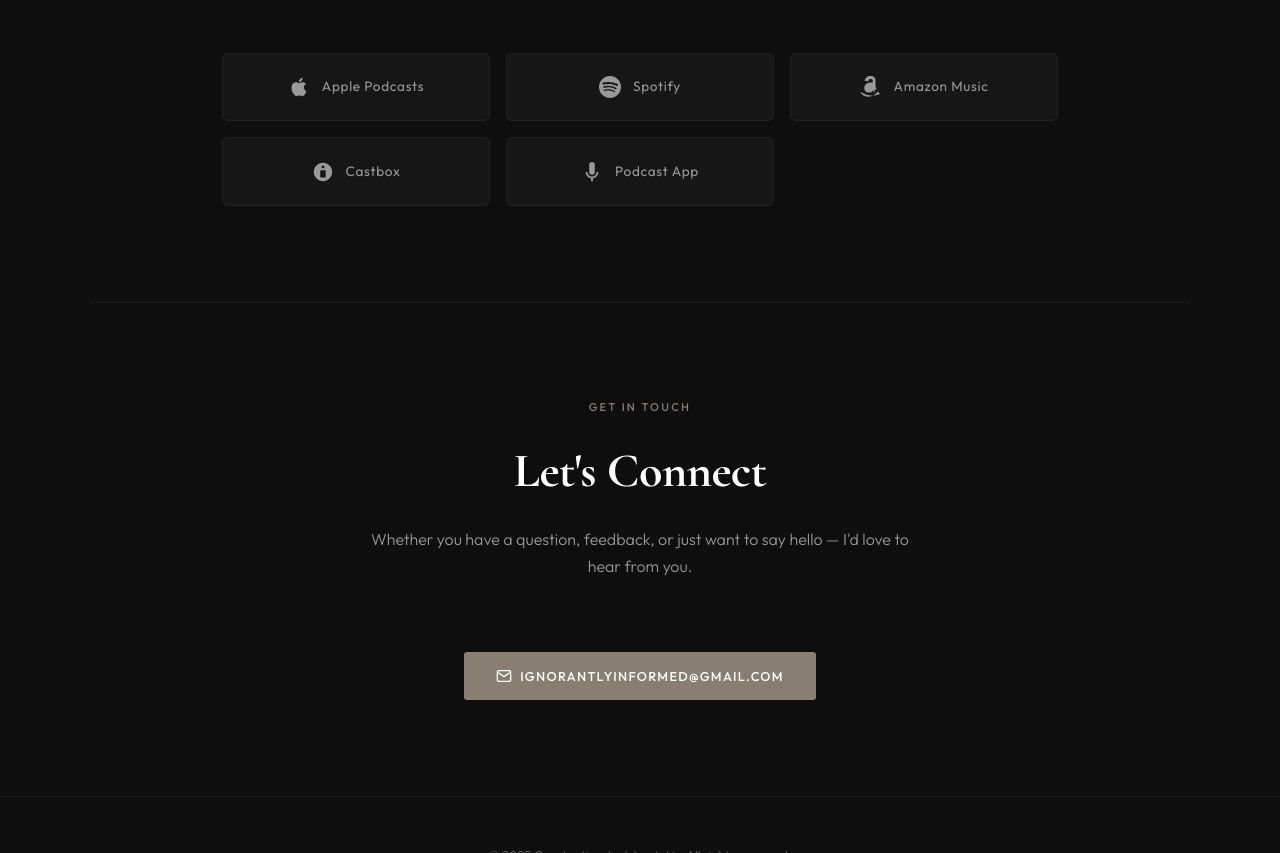
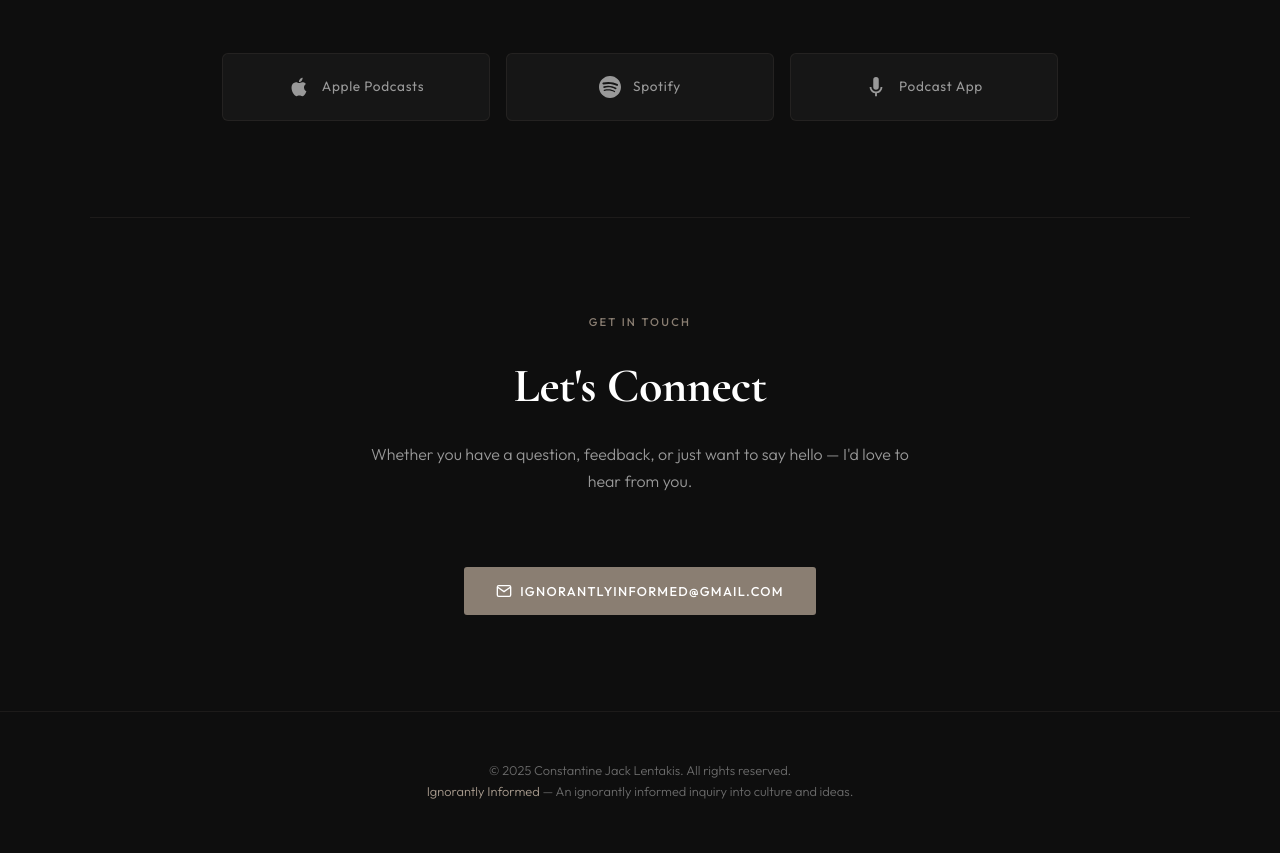
Before and after one commit to constantinelentakis/ignorantlyinformed.com, a plain HTML site: page index.html in a window 1280 px wide. Shown: the part 3174-4027 px from the top of the page. Drawn offline with nearby package versions, Linux system fonts and the light colour scheme.

Commit message:
Update index.html

```diff
--- a/index.html
+++ b/index.html
@@ -727,16 +727,6 @@
       Spotify
       <svg class="arrow-icon" viewBox="0 0 24 24" fill="none" stroke="currentColor" stroke-width="2" stroke-linecap="round" stroke-linejoin="round"><path d="M7 17L17 7M17 7H7M17 7v10"/></svg>
     </a>
-    <a href="https://music.amazon.com/podcasts/0dc1c0c7-283f-48e9-a7df-aace6ad23e6c" target="_blank" rel="noopener" class="platform-card">
-      <svg class="platform-icon" viewBox="0 0 24 24" fill="currentColor"><path d="M13.958 10.09c0 1.232.029 2.256-.591 3.351-.502.891-1.301 1.438-2.186 1.438-1.214 0-1.922-.924-1.922-2.292 0-2.692 2.415-3.182 4.7-3.182v.685zm3.186 7.705c-.209.189-.512.201-.745.074-1.052-.872-1.238-1.276-1.814-2.106-1.734 1.767-2.962 2.297-5.209 2.297-2.66 0-4.731-1.641-4.731-4.925 0-2.565 1.391-4.309 3.37-5.164 1.715-.754 4.11-.891 5.942-1.095v-.41c0-.753.058-1.642-.383-2.294-.385-.579-1.124-.82-1.775-.82-1.205 0-2.277.618-2.54 1.897-.054.285-.261.567-.549.581l-3.061-.33c-.259-.058-.548-.266-.474-.66C5.68 1.46 8.711 0 11.427 0c1.37 0 3.162.365 4.243 1.402 1.37 1.282 1.24 2.993 1.24 4.859v4.404c0 1.324.548 1.905 1.064 2.621.182.254.221.559-.012.748-.582.487-1.617 1.393-2.188 1.9l-.63-.139zM21.7 19.56c-8.197 3.539-16.044 1.048-20.843-2.07-.239-.153-.548.03-.402.299.83 1.38 3.57 4.711 7.856 4.711 4.289 0 8.58-2.058 11.186-5.441.389-.506.19-1.113-.397-.901-.257.092-.257.092 0 0l2.6 3.402z"/></svg>
-      Amazon Music
-      <svg class="arrow-icon" viewBox="0 0 24 24" fill="none" stroke="currentColor" stroke-width="2" stroke-linecap="round" stroke-linejoin="round"><path d="M7 17L17 7M17 7H7M17 7v10"/></svg>
-    </a>
-    <a href="https://castbox.fm/channel/5092519" target="_blank" rel="noopener" class="platform-card">
-      <svg class="platform-icon" viewBox="0 0 24 24" fill="currentColor"><path d="M12 2C6.477 2 2 6.477 2 12s4.477 10 10 10 10-4.477 10-10S17.523 2 12 2zm0 3a1.5 1.5 0 110 3 1.5 1.5 0 010-3zm-2 5h4a1 1 0 011 1v6a1 1 0 01-1 1h-4a1 1 0 01-1-1v-6a1 1 0 011-1z"/></svg>
-      Castbox
-      <svg class="arrow-icon" viewBox="0 0 24 24" fill="none" stroke="currentColor" stroke-width="2" stroke-linecap="round" stroke-linejoin="round"><path d="M7 17L17 7M17 7H7M17 7v10"/></svg>
-    </a>
     <a href="https://podcast.app/ignorantly-informed-p7007032" target="_blank" rel="noopener" class="platform-card">
       <svg class="platform-icon" viewBox="0 0 24 24" fill="currentColor"><path d="M12 1a3 3 0 00-3 3v8a3 3 0 006 0V4a3 3 0 00-3-3zM7 12a5 5 0 0010 0h2a7 7 0 01-6 6.93V22h-2v-3.07A7 7 0 015 12h2z"/></svg>
       Podcast App
```
